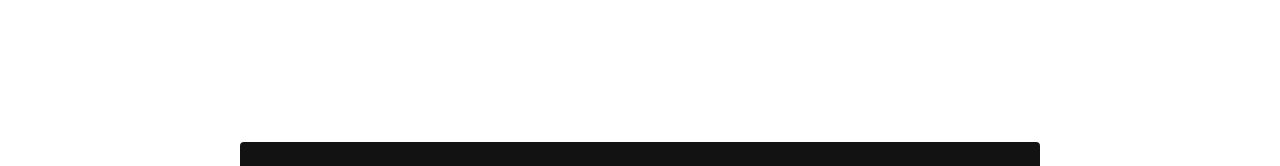
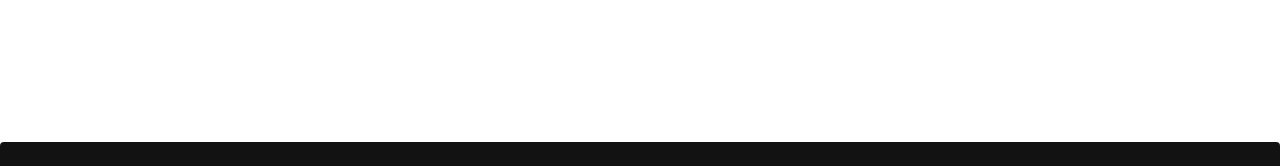
Before and after one commit to fahid123ff/fruit1, a plain HTML site: page index.html in a window 1280 px wide. Shown: the part 2604-2770 px from the top of the page. Drawn offline with nearby package versions, Linux system fonts and the light colour scheme.

Commit message:
footer complate

```diff
--- a/index.html
+++ b/index.html
@@ -42,7 +42,8 @@
     </style>
 </head>
 
-<body class="font-lato lg:px-60">
+<body class="font-lato ">
+ <div class="lg:px-60">
     <header>
         <!-- start navbar -->
         <section>
@@ -645,6 +646,8 @@
             </div>
         </section>
     </main>
+
+ </div>
  <footer class="">
     <footer class="footer footer-center p-10 bg-[#121212] text-base-content rounded text-white mt-36 ">
         <div class="flex">
```
Lines whose indentation alone changed are shown as unchanged.
